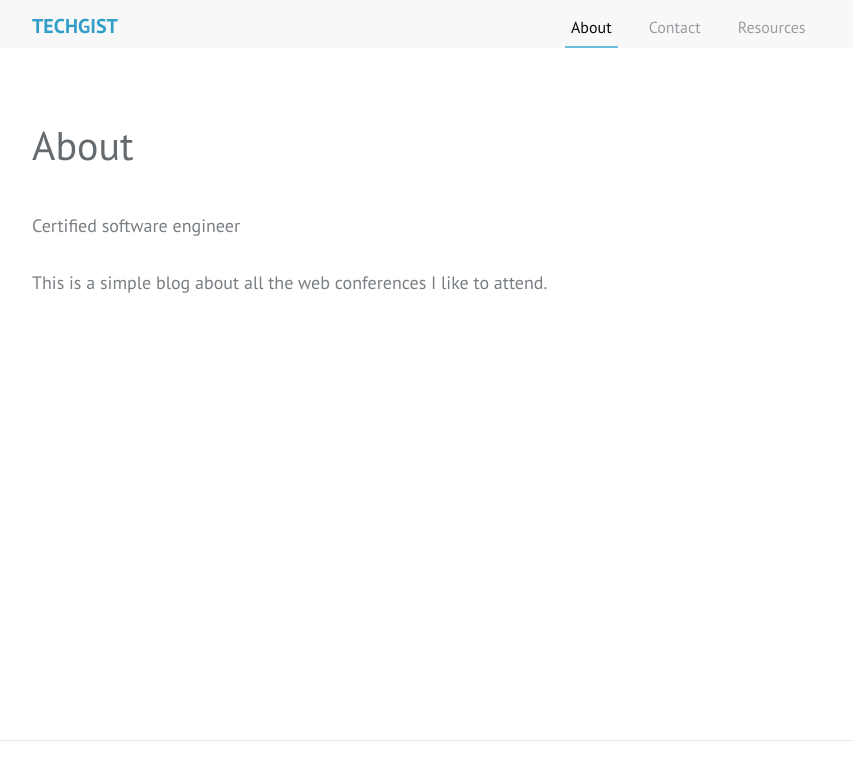
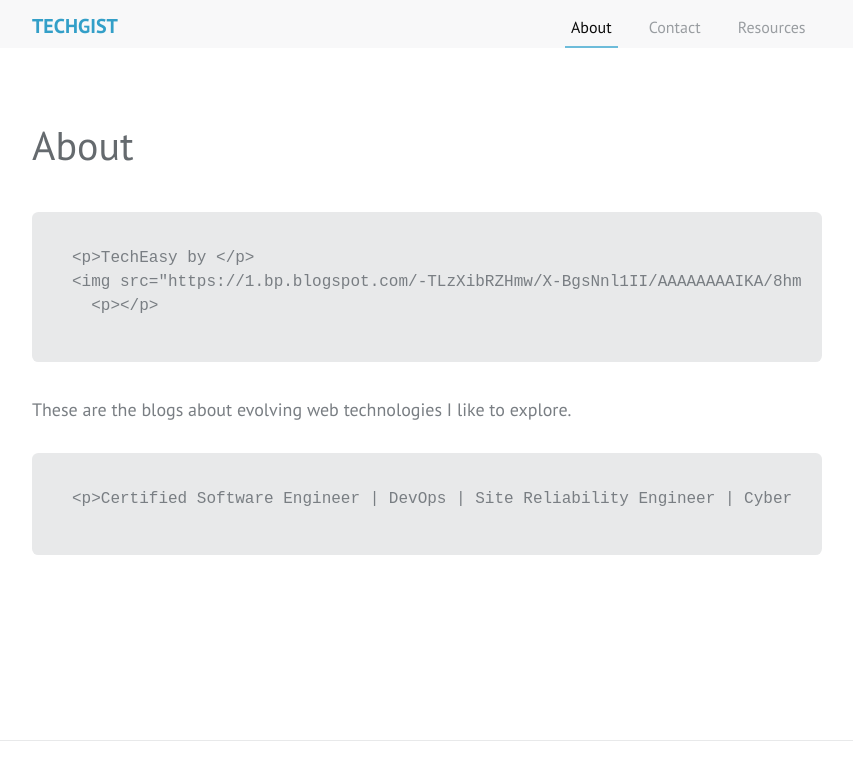
Before and after one commit to techgist/techgist.github.io, a Jekyll site: the page built from about.md, in a window 1280 px wide. Shown: the top 775 px of the page, without its empty margins (213-1066 px from the left). Built offline with Jekyll 4.4.1, drawn with Linux system fonts in a browser that asks for light colours; grey boxes are pictures that could not be loaded.

Commit message:
Update about.md

```diff
--- a/about.md
+++ b/about.md
@@ -3,6 +3,12 @@ title: About
 permalink: /about/
 ---
 
-Certified software engineer
+    <p>TechEasy by </p>
+    <img src="https://1.bp.blogspot.com/-TLzXibRZHmw/X-BgsNnl1II/AAAAAAAAIKA/8hmTL1Bzlf4gJhUT43k7pqKdUhUqr354wCLcBGAsYHQ/s16000/logo1.png" >
+	  <p></p>
 
-This is a simple blog about all the web conferences I like to attend.
+
+<p>These are the blogs about evolving web technologies I like to explore.</p>
+
+
+    <p>Certified Software Engineer | DevOps | Site Reliability Engineer | Cyber Security Expert</p>
```
